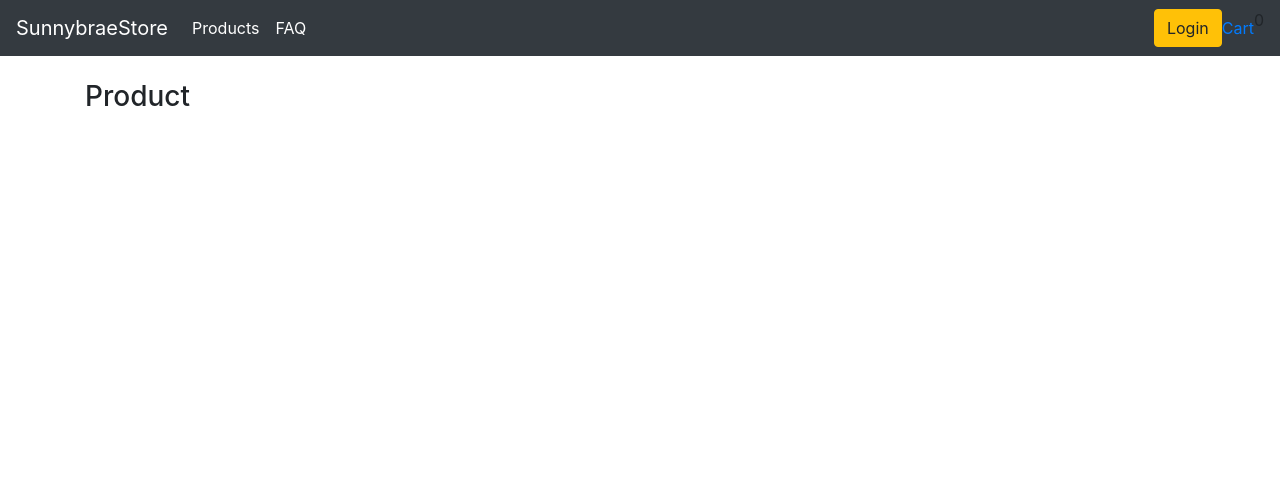
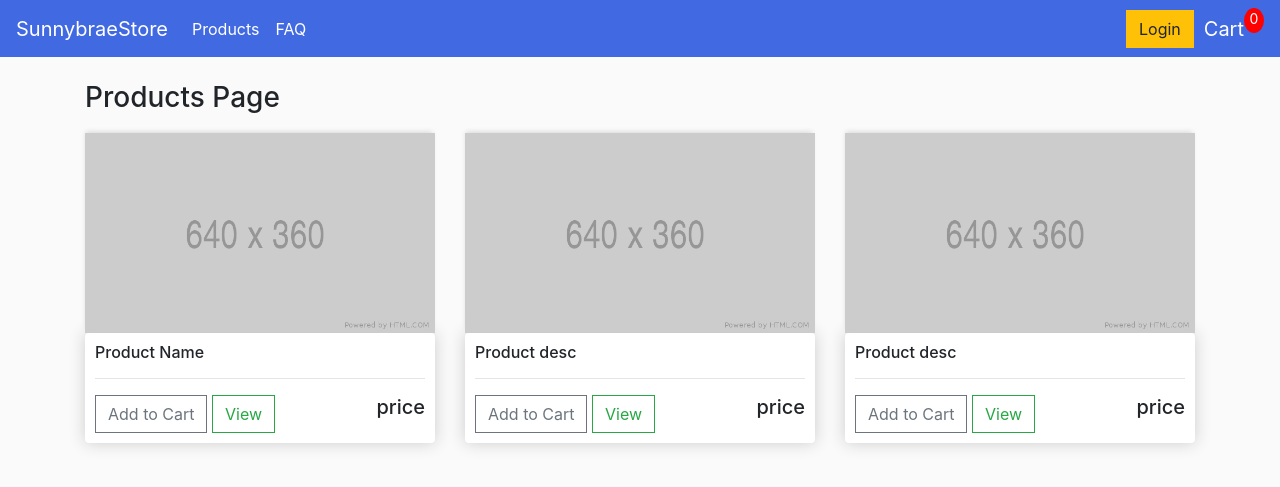
Before and after one commit to Rinkesh-P/Sunnybrae-Superette-OnlineStore, a Django app: page / in a window 1280 px wide. Shown: the top 487 px of the page. Run offline with Django 5.2, Linux system fonts and the light colour scheme; some libraries are stand-ins or nearby versions.

Commit message:
Main Product Page Template set up
The general outline of the main product page has been set up and decorated with css.

```diff
--- /dev/null
+++ b/SunnybraeWeb/static/css/main.css
@@ -0,0 +1,54 @@
+body{
+	background-color: hsl(0, 0%, 98%);
+}
+
+.bg-dark{
+	background-color: royalblue!important;
+}
+
+.cart-link{
+    color: white;
+    padding-left: 10px;
+    font-size: 20px;
+}
+
+.cart-link:hover{
+    color: white;
+}
+
+
+#cart-total{
+	display: block;
+	text-align: center;
+	color:#fff;
+	background-color: red;
+	width: 20px;
+	height: 25px;
+	border-radius: 50%;
+	font-size: 14px;
+}
+
+.thumbnail{
+	width: 100%;
+	height: 200px;
+	-webkit-box-shadow: -1px -3px 5px -2px rgba(214,214,214,1);
+    -moz-box-shadow: -1px -3px 5px -2px rgba(214,214,214,1);
+    box-shadow: -1px -3px 5px -2px rgba(214,214,214,1);
+}
+
+.box-element{
+	box-shadow:hsl(0, 0%, 80%) 0 0 16px;
+	background-color: #fff;
+	border-radius: 4px;
+	padding: 10px;
+}
+
+
+
+.col-lg-4{
+	margin-top: 10px;
+}
+
+.btn{
+	border-radius: 0;
+}
--- a/SunnybraeWeb/store/templates/store/main.html
+++ b/SunnybraeWeb/store/templates/store/main.html
@@ -50,7 +50,7 @@
         <div class="form-inline my-2 my-lg-0">
           <a href="#" class="btn btn-warning"> Login </a>
 
-          <a href="{% url 'cart' %}"> Cart </a>
+          <a class="cart-link" href="{% url 'cart' %}"> Cart </a>
           <p id="cart-total">0</p>
         </div>
       </div>
--- a/SunnybraeWeb/store/templates/store/product.html
+++ b/SunnybraeWeb/store/templates/store/product.html
@@ -1,11 +1,43 @@
 {% extends 'store/main.html' %}
 {% load static %}
 {% block content %}
-     <h3>Product</h3>
+     <h3>Products Page</h3>
+
+     <div class ="row">
+          <div class = "col-lg-4">
+               <img class="thumbnail" src="{% static 'images/placeholder.png' %}">
+               <div class = "box-element product">
+                    <h6> Product Name </h6>
+                    <hr>
+
+                    <button class = "btn btn-outline-secondary add-btn">Add to Cart </button>
+                    <a class="btn btn-outline-success" href="#">View</a>
+                    <h5 style="display: inline-block; float: right"> price </h5>
+               </div>
+          </div>
+
+          <div class = "col-lg-4">
+               <img class="thumbnail" src="{% static 'images/placeholder.png' %}">
+               <div class = "box-element product">
+                    <h6> Product desc </h6>
+                    <hr>
+
+                    <button class = "btn btn-outline-secondary add-btn">Add to Cart </button>
+                    <a class="btn btn-outline-success" href="#">View</a>
+                    <h5 style="display: inline-block; float: right"> price </h5>
+               </div>
+          </div>
+
+          <div class = "col-lg-4">
+               <img class="thumbnail" src="{% static 'images/placeholder.png' %}">
+               <div class = "box-element product">
+                    <h6> Product desc </h6>
+                    <hr>
+
+                    <button class = "btn btn-outline-secondary add-btn">Add to Cart </button>
+                    <a class="btn btn-outline-success" href="#">View</a>
+                    <h5 style="display: inline-block; float: right"> price </h5>
+               </div>
+          </div>
+
 {% endblock content %}
-
-<link rel="stylesheet" type="text/css" href="{% static 'css/main.css' %}">
-
-<h1> This is the product page </h1>
-
-<!-- <img src = "{static 'images/imagename.filetype' %}"-->
```
Also changed, not shown: SunnybraeWeb/static/images/placeholder.png (added).
